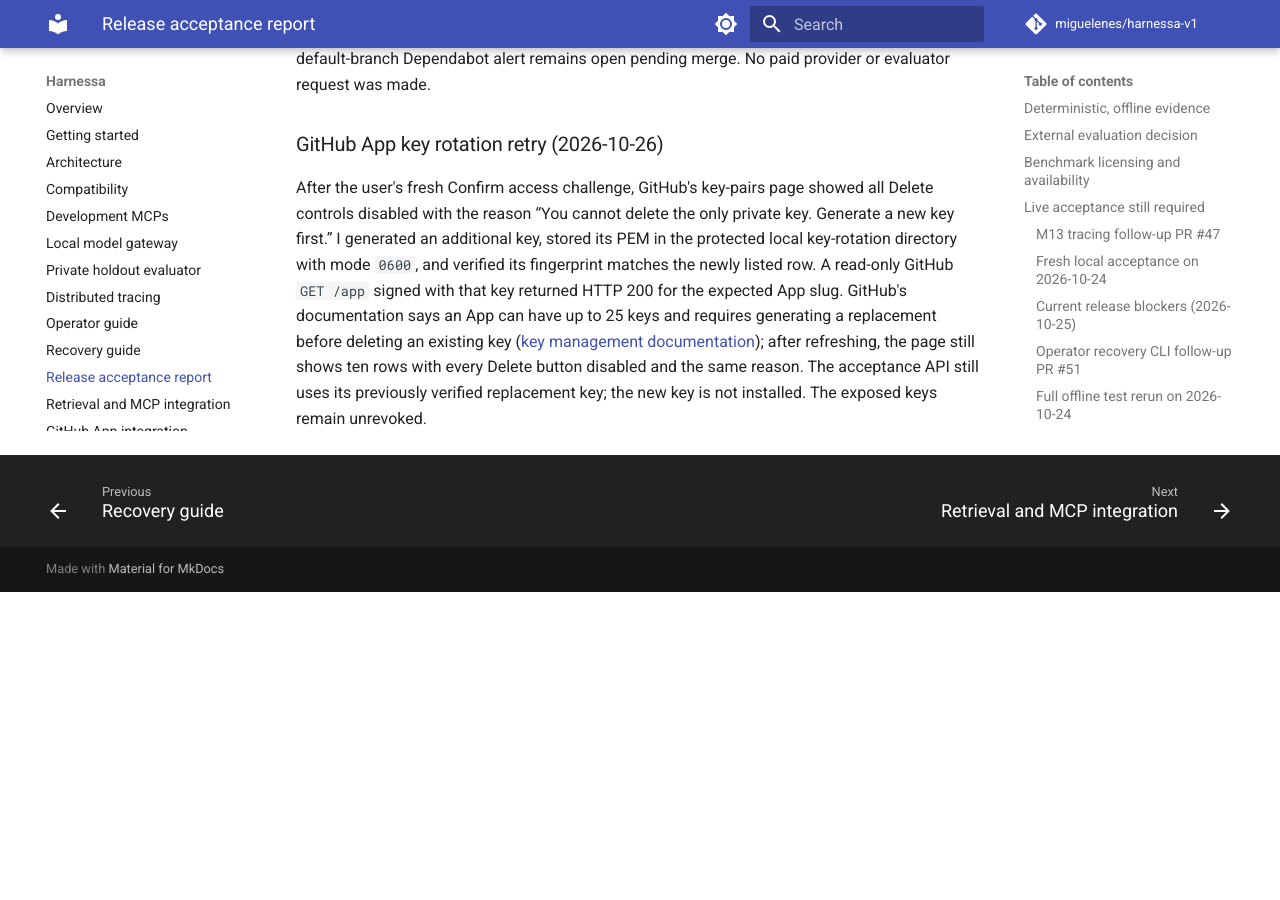
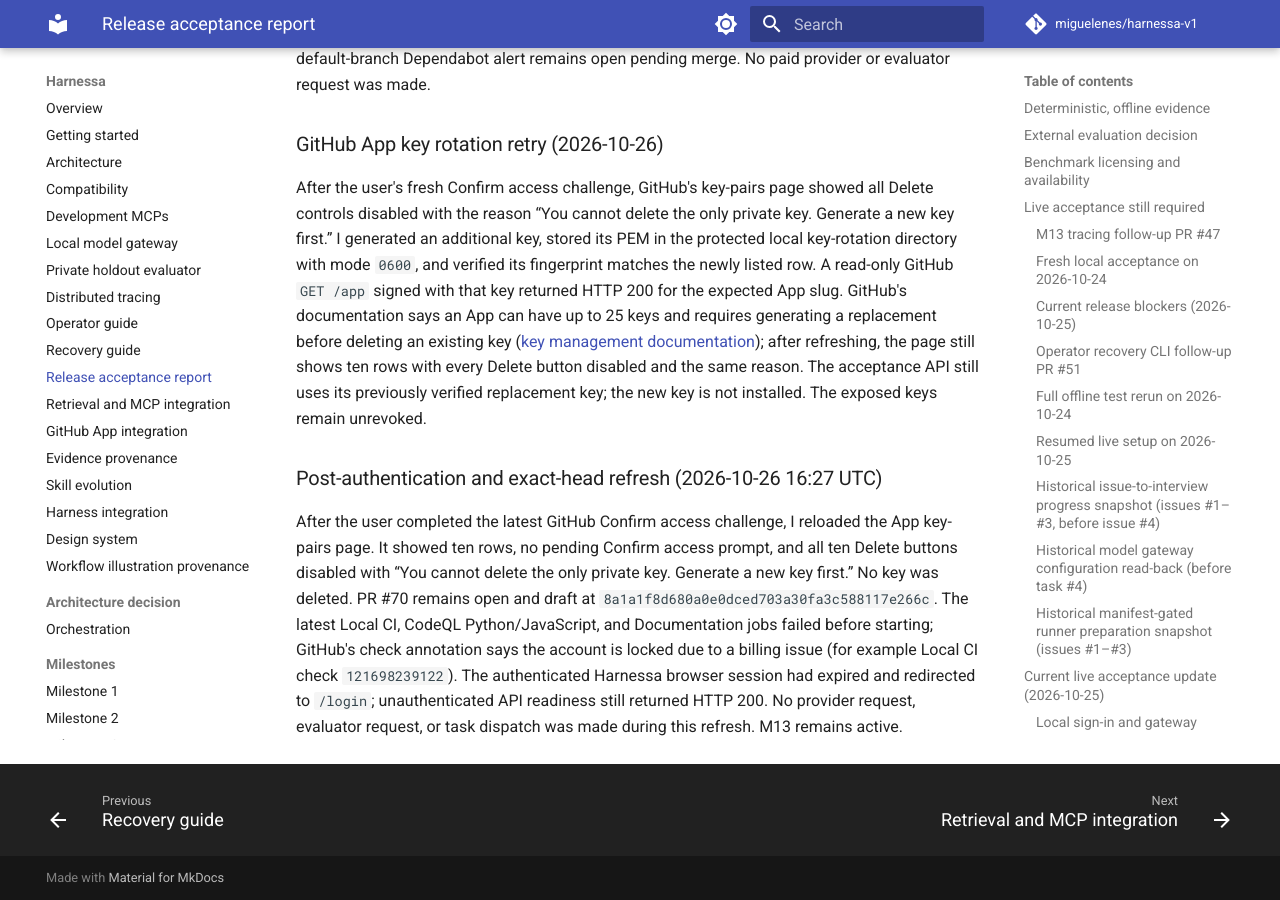
Before and after one commit to miguelenes/harnessa-v1, an MkDocs documentation site: the page built from docs/acceptance-report.md, in a window 1280 px wide and 900 px high, scrolled down 26478 px. Built offline with MkDocs 1.6.1 and Material for MkDocs 9.7.7, drawn with Linux system fonts in a browser that asks for light colours; comment, search, counter and statistics services are not loaded; before the commit the page ends 27070 px from its top, so only the background shows below that.

Commit message:
docs(m13): refresh post-auth acceptance state

```diff
--- a/docs/acceptance-report.md
+++ b/docs/acceptance-report.md
@@ -345,3 +345,7 @@
 ### GitHub App key rotation retry (2026-10-26)
 
 After the user's fresh Confirm access challenge, GitHub's key-pairs page showed all Delete controls disabled with the reason “You cannot delete the only private key. Generate a new key first.” I generated an additional key, stored its PEM in the protected local key-rotation directory with mode `0600`, and verified its fingerprint matches the newly listed row. A read-only GitHub `GET /app` signed with that key returned HTTP 200 for the expected App slug. GitHub's documentation says an App can have up to 25 keys and requires generating a replacement before deleting an existing key ([key management documentation](https://docs.github.com/en/apps/creating-github-apps/authenticating-with-a-github-app/managing-private-keys-for-github-apps)); after refreshing, the page still shows ten rows with every Delete button disabled and the same reason. The acceptance API still uses its previously verified replacement key; the new key is not installed. The exposed keys remain unrevoked.
+
+### Post-authentication and exact-head refresh (2026-10-26 16:27 UTC)
+
+After the user completed the latest GitHub Confirm access challenge, I reloaded the App key-pairs page. It showed ten rows, no pending Confirm access prompt, and all ten Delete buttons disabled with “You cannot delete the only private key. Generate a new key first.” No key was deleted. PR #70 remains open and draft at `8a1a1f8d680a0e0dced703a30fa3c588117e266c`. The latest Local CI, CodeQL Python/JavaScript, and Documentation jobs failed before starting; GitHub's check annotation says the account is locked due to a billing issue (for example Local CI check `121698239122`). The authenticated Harnessa browser session had expired and redirected to `/login`; unauthenticated API readiness still returned HTTP 200. No provider request, evaluator request, or task dispatch was made during this refresh. M13 remains active.
```
Also changed, not shown: docs/milestones/13.md (+2 -0 lines).
